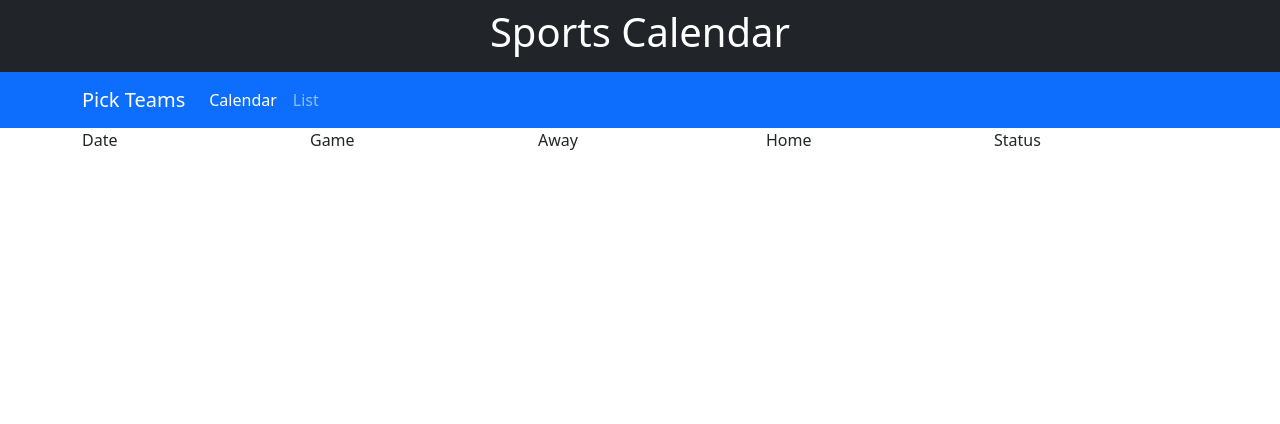
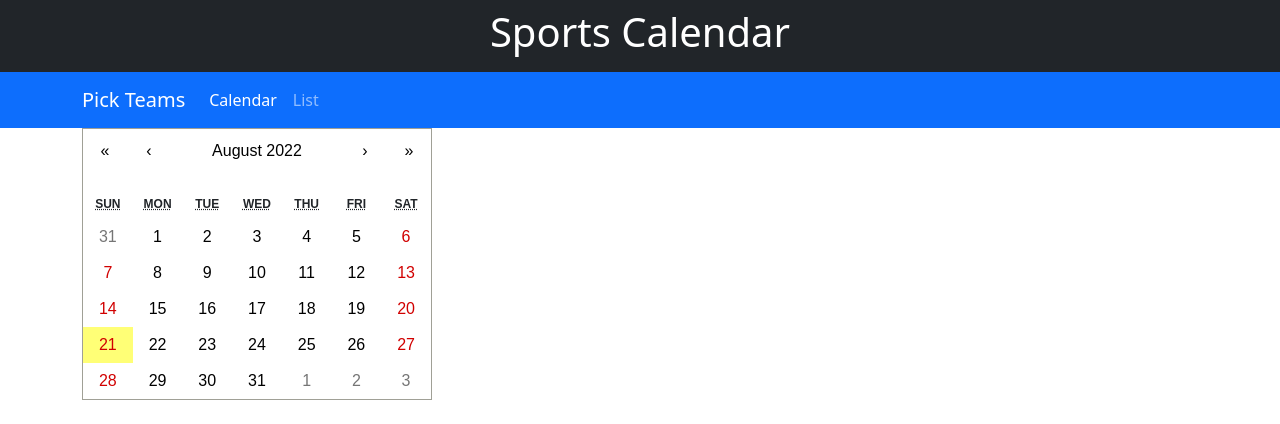
Before and after one commit to thadkingcole/sports-calendar, a React (Create React App) app: page / in a window 1280 px wide. Shown: the top 424 px of the page. Built offline with nearby package versions, Linux system fonts and the light colour scheme.

Commit message:
started "List" and "Cal" views

```diff
--- a/package.json
+++ b/package.json
@@ -9,6 +9,7 @@
     "bootstrap": "^5.2.0",
     "react": "^18.2.0",
     "react-bootstrap": "^2.5.0",
+    "react-calendar": "^3.7.0",
     "react-dom": "^18.2.0",
     "react-scripts": "5.0.1",
     "web-vitals": "^2.1.4"
--- /dev/null
+++ b/src/components/Games/Cal/index.js
@@ -0,0 +1,9 @@
+import React from "react";
+import Calendar from "react-calendar";
+import "react-calendar/dist/Calendar.css";
+
+function Cal() {
+  return <Calendar calendarType="US"></Calendar>;
+}
+
+export default Cal;
--- /dev/null
+++ b/src/components/Games/List/index.js
@@ -0,0 +1,40 @@
+import React from "react";
+import Col from "react-bootstrap/Col";
+import Row from "react-bootstrap/Row";
+
+function List({ myGames, myTeams }) {
+  return (
+    <>
+      <Row>
+        <Col>Date</Col>
+        <Col>Game</Col>
+        <Col>Away</Col>
+        <Col>Home</Col>
+        <Col>Status</Col>
+      </Row>
+      {Object.entries(myGames)
+        .sort(([_, a], [__, b]) => a.date - b.date)
+        .map(([id, game]) => {
+          return (
+            Object.keys(myTeams).includes(game.myTeamId) && (
+              <Row
+                key={id}
+                className="text-white"
+                style={{
+                  backgroundColor: `#${myTeams[game.myTeamId].color}`,
+                }}
+              >
+                <Col>{game.date.toDateString()}</Col>
+                <Col>{game.teams}</Col>
+                <Col>{game.awayScore} </Col>
+                <Col>{game.homeScore}</Col>
+                <Col>{game.status}</Col>
+              </Row>
+            )
+          );
+        })}
+    </>
+  );
+}
+
+export default List;
--- a/src/components/Games/index.js
+++ b/src/components/Games/index.js
@@ -2,6 +2,8 @@ import React, { useEffect, useState } from "react";
 import Col from "react-bootstrap/Col";
 import Container from "react-bootstrap/Container";
 import Row from "react-bootstrap/Row";
+import Cal from "./Cal";
+import List from "./List";
 
 function Games({ myTeams, view }) {
   // STATE VARIABLES
@@ -63,36 +65,20 @@ function Games({ myTeams, view }) {
     });
   }
 
+  function UserView() {
+    switch (view) {
+      case "List":
+        return <List myGames={myGames} myTeams={myTeams} />;
+      case "Calendar":
+        return <Cal />;
+      default:
+        return <div>Select a view above</div>;
+    }
+  }
+
   return (
     <Container>
-      <Row>
-        <Col>Date</Col>
-        <Col>Game</Col>
-        <Col>Away</Col>
-        <Col>Home</Col>
-        <Col>Status</Col>
-      </Row>
-      {Object.entries(myGames)
-        .sort(([_, a], [__, b]) => a.date - b.date)
-        .map(([id, game]) => {
-          return (
-            Object.keys(myTeams).includes(game.myTeamId) && (
-              <Row
-                key={id}
-                className="text-white"
-                style={{
-                  backgroundColor: `#${myTeams[game.myTeamId].color}`,
-                }}
-              >
-                <Col>{game.date.toDateString()}</Col>
-                <Col>{game.teams}</Col>
-                <Col>{game.awayScore} </Col>
-                <Col>{game.homeScore}</Col>
-                <Col>{game.status}</Col>
-              </Row>
-            )
-          );
-        })}
+      <UserView></UserView>
     </Container>
   );
 }
```
Also changed, not shown: 1 other file (tests, documents, lock files or other folders).
